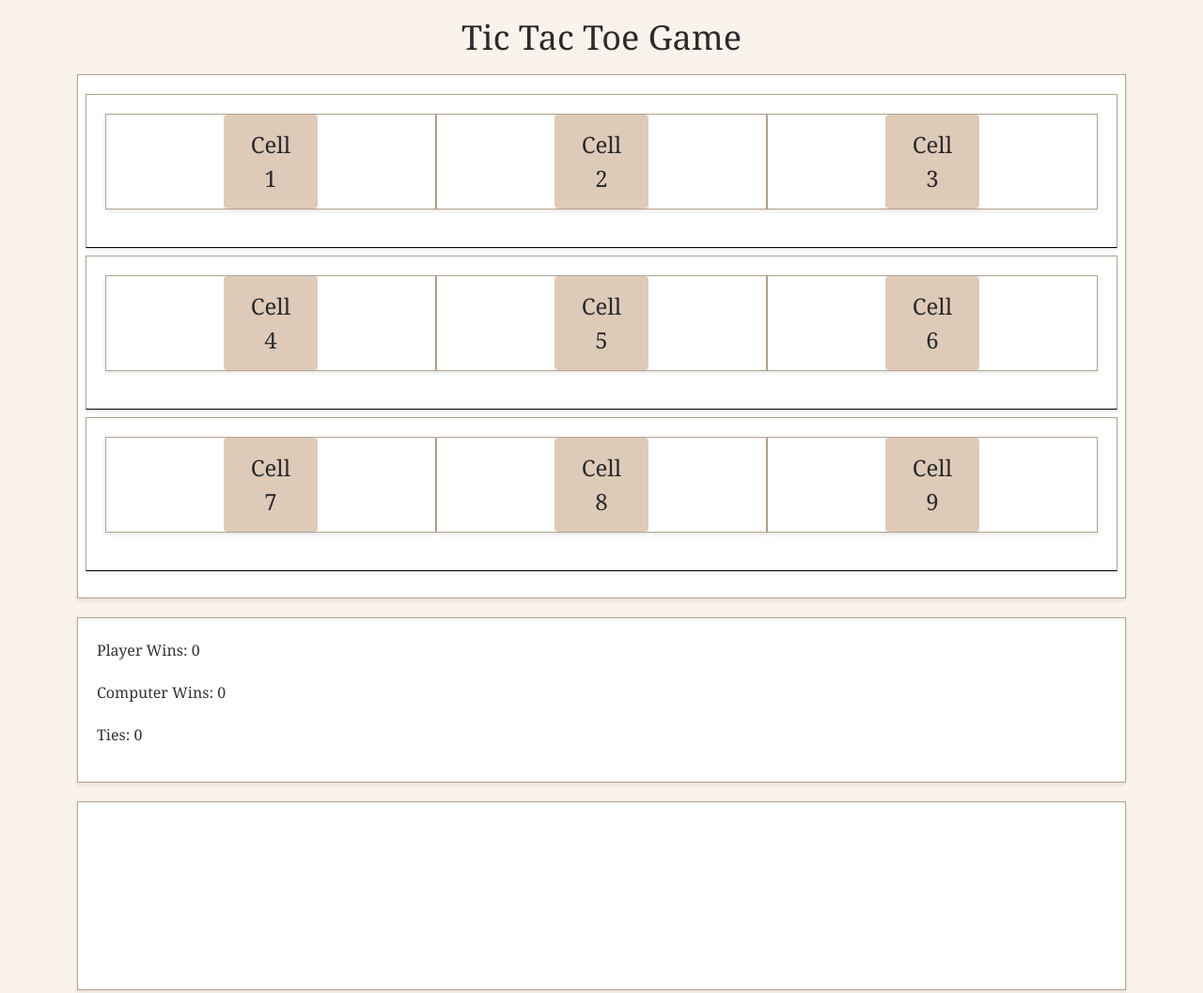
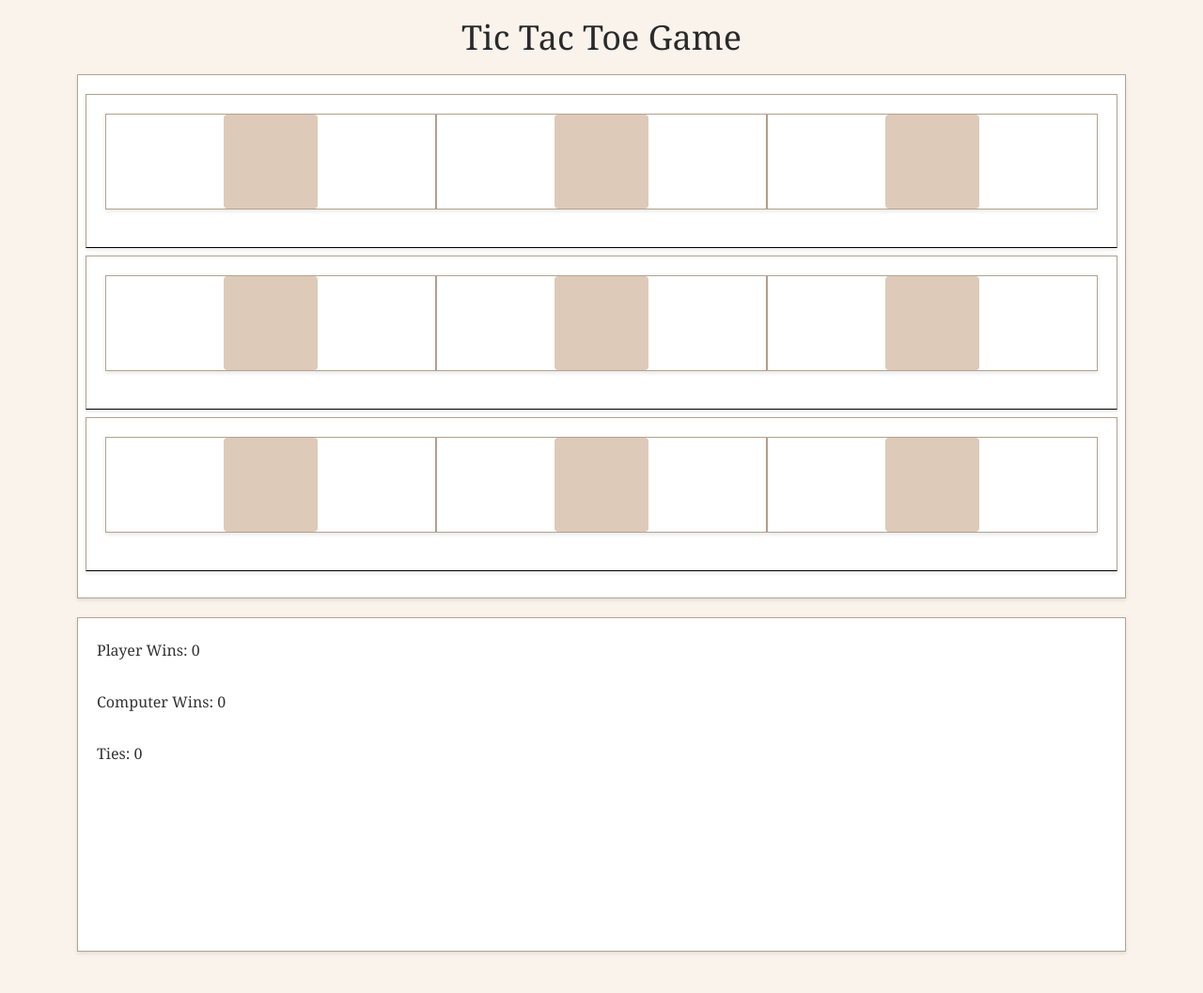
Before and after one commit to blakevieyra/PersonalSite, a plain HTML site: page html/home.html in a window 1280 px wide. Shown: the part 2840-3897 px from the top of the page at 94% size. Drawn offline with nearby package versions, Linux system fonts and the light colour scheme.

Commit message:
Update home.html

```diff
--- a/html/home.html
+++ b/html/home.html
@@ -220,53 +220,52 @@
         </div>
     </div>
 </section>
- <section class="text-center my-5 fade-in visible">
+<section class="text-center my-5 fade-in visible">
     <h1>Tic Tac Toe Game</h1>
     <div id="ticTacToeBoard" class="mt-3">
         <div class="row">
             <div class="col">
-                <button class="btn btn-outline-dark btn-lg" aria-label="Play Tic Tac Toe in Cell 1" data-index="0">Cell 1</button>
+                <button class="btn btn-outline-dark btn-lg" aria-label="Play in Cell 1" data-index="0"></button>
             </div>
             <div class="col">
-                <button class="btn btn-outline-dark btn-lg" aria-label="Play Tic Tac Toe in Cell 2" data-index="1">Cell 2</button>
+                <button class="btn btn-outline-dark btn-lg" aria-label="Play in Cell 2" data-index="1"></button>
             </div>
             <div class="col">
-                <button class="btn btn-outline-dark btn-lg" aria-label="Play Tic Tac Toe in Cell 3" data-index="2">Cell 3</button>
+                <button class="btn btn-outline-dark btn-lg" aria-label="Play in Cell 3" data-index="2"></button>
             </div>
         </div>
         <div class="row">
             <div class="col">
-                <button class="btn btn-outline-dark btn-lg" aria-label="Play Tic Tac Toe in Cell 4" data-index="3">Cell 4</button>
+                <button class="btn btn-outline-dark btn-lg" aria-label="Play in Cell 4" data-index="3"></button>
             </div>
             <div class="col">
-                <button class="btn btn-outline-dark btn-lg" aria-label="Play Tic Tac Toe in Cell 5" data-index="4">Cell 5</button>
+                <button class="btn btn-outline-dark btn-lg" aria-label="Play in Cell 5" data-index="4"></button>
             </div>
             <div class="col">
-                <button class="btn btn-outline-dark btn-lg" aria-label="Play Tic Tac Toe in Cell 6" data-index="5">Cell 6</button>
+                <button class="btn btn-outline-dark btn-lg" aria-label="Play in Cell 6" data-index="5"></button>
             </div>
         </div>
         <div class="row">
             <div class="col">
-                <button class="btn btn-outline-dark btn-lg" aria-label="Play Tic Tac Toe in Cell 7" data-index="6">Cell 7</button>
+                <button class="btn btn-outline-dark btn-lg" aria-label="Play in Cell 7" data-index="6"></button>
             </div>
             <div class="col">
-                <button class="btn btn-outline-dark btn-lg" aria-label="Play Tic Tac Toe in Cell 8" data-index="7">Cell 8</button>
+                <button class="btn btn-outline-dark btn-lg" aria-label="Play in Cell 8" data-index="7"></button>
             </div>
             <div class="col">
-                <button class="btn btn-outline-dark btn-lg" aria-label="Play Tic Tac Toe in Cell 9" data-index="8">Cell 9</button>
+                <button class="btn btn-outline-dark btn-lg" aria-label="Play in Cell 9" data-index="8"></button>
             </div>
         </div>
     </div>
-    <p id="ticTacToeResult" class="mt-3" aria-live="polite"></p>
-    <div id="ticTacToeScoreboard" aria-live="polite">
+    <p id="ticTacToeResult" class="mt-3 result-text" aria-live="polite"></p>
+    <div id="ticTacToeScoreboard" class="scoreboard" aria-live="polite">
         <p>Player Wins: <span id="playerWins">0</span></p>
         <p>Computer Wins: <span id="computerWins">0</span></p>
         <p>Ties: <span id="ties">0</span></p>
-    </div>
-    <div class="mt-3">
-        <canvas id="ticTacToeChart" aria-label="Tic Tac Toe Game Results Chart"></canvas>
+        <canvas id="ticTacToeChart" class="chart" aria-label="Game Results Chart"></canvas>
     </div>
 </section>
+
 </main>
     <footer class="bg-dark text-light text-center py-3 fade-in visible">
         <p>&copy; 2024 Blake Vieyra. All Rights Reserved.</p>
```
